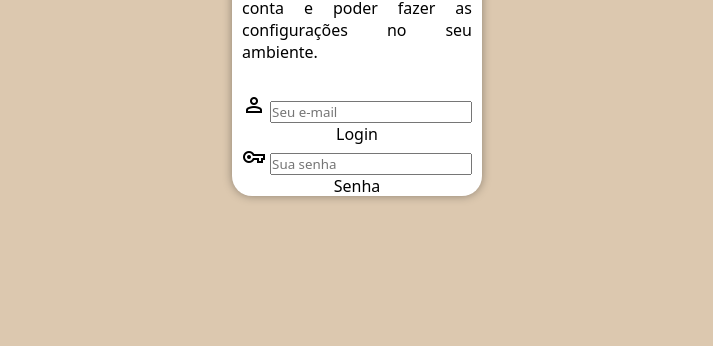
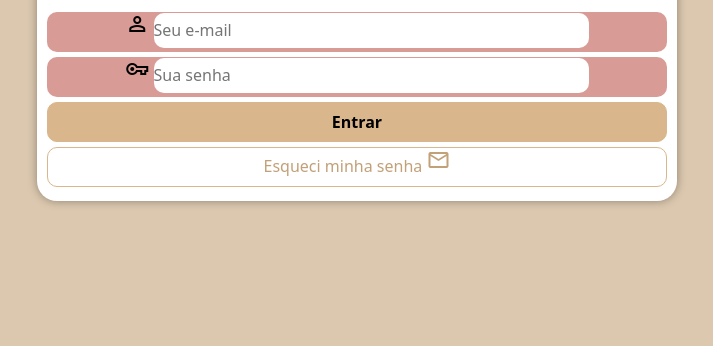
Before and after one commit to GiuliaButtros/projeto-tela-login, a plain HTML site: page index.html in a window 1280 px wide. Shown: the part 454-800 px from the top of the page, without its empty margins (283-996 px from the left). Drawn offline with nearby package versions, Linux system fonts and the light colour scheme.

Commit message:
Update style.css

```diff
--- a/estilos/style.css
+++ b/estilos/style.css
@@ -34,8 +34,8 @@ section#login {
     overflow: hidden;
 
     background-color: white;
-    width: 250px;
-    height: 500px;
+    min-width: 250px;
+    height: 510px;
     border-radius: 20px;
     box-shadow: 0px 0px 10px rgba(0, 0, 0, 0.361);
 
@@ -50,19 +50,83 @@ section#login > article#img {
     background-position: center left;
 }
 
+section#login > article#form {
+    display: block;
+    padding: 10px;
+}
+
 article#form > h1 {
     font-size: 1.7em;
     text-align: center;
-    padding: 10px 0px;
+    padding: 5px 0px;
 }
 
 article#form > p {
-    padding: 0px 10px 20px 10px;
+    padding: 0px 10px 5px 10px;
     text-align: justify;
 }
 
-form {
+article#form > form {
     display: block;
     text-align: center; /* PROVISÓRIO */
     padding: 10px 0px;
 }
+
+article#form > form > div.campo {
+    margin: auto;
+    background-color: #D99B96;
+    width: 100%;
+    height: 40px;
+    border-radius: 10px;
+    margin: 5px 0px;
+   /* padding-bottom: 10px;
+    margin-bottom: 5px;*/
+}
+
+article#form > form > div.campo > input {
+    height: 35px;
+    width: 34vw;
+    border-radius: 10px;
+    border: 0px;
+    font-size: 1em;
+}
+
+article#form > form > div.campo > label {
+    display: none;
+}
+
+article#form > form > input[type=submit]{
+    display: block;
+    background-color: #D9B68B;
+    font-weight: bold;
+    font-size: 1em;
+    border: solid 1px #D9B68B;
+    margin: auto;
+    margin-bottom: 5px;
+    width: 100%;
+    height: 40px;
+    border-radius: 10px;
+    cursor: pointer;
+}
+
+article#form > form > input[type=submit]:hover {
+    background-color: #faefe2;
+}
+
+article#form > form > a.esqueci {
+    display: block;
+    background-color: white;
+    color: #c2a078;
+    font-weight: 500;
+    border: solid 1px #D9B68B;
+    margin: auto;
+    width: 100%;
+    height: 40px;
+    border-radius: 10px;
+    text-decoration: none;
+
+}
+
+article#form > form > a.esqueci:hover {
+    background-color: #faefe2;
+}
```
